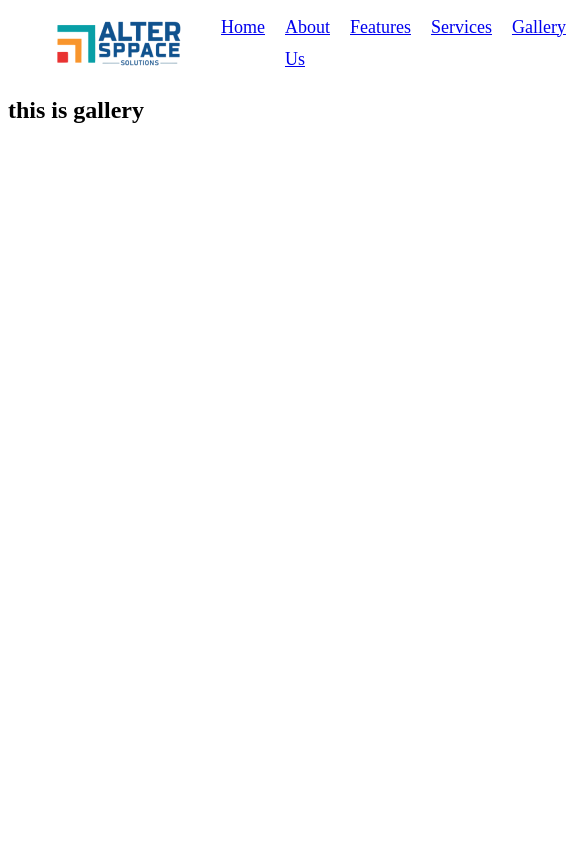
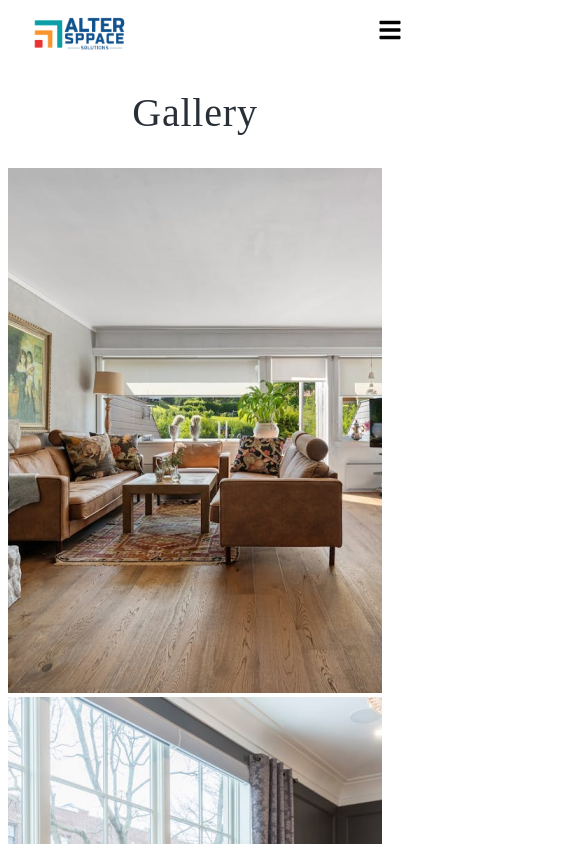
Before and after one commit to Arindam2002/Alter_Sppace, a Next.js app: page /gallery in a window 390 px wide. Shown: the top 844 px of the page, 566 px wide, since content can reach past the window. Built offline with nearby package versions, Linux system fonts and the light colour scheme.

Commit message:
made navbar responsive and made gallery

```diff
--- /dev/null
+++ b/src/app/gallery/gallery.scss
@@ -0,0 +1,30 @@
+.gallery {
+  h2 {
+    color: var(--font-dark, #292f36);
+    font-family: 'DM Serif Display';
+    font-size: 40px;
+    font-weight: 400;
+    line-height: 125%;
+    letter-spacing: 0.8px;
+    text-align: center;
+    margin: 30px 0;
+  }
+
+  .gallery-box {
+    display: flex;
+    justify-content: center;
+    flex-wrap: wrap;
+
+    .gallery-box-img {
+      overflow: hidden;
+
+      img {
+        transition: all 0.3s;
+        &:hover {
+          transform: scale(1.1);
+          filter: brightness(1);
+        }
+      }
+    }
+  }
+}
--- a/src/app/gallery/page.jsx
+++ b/src/app/gallery/page.jsx
@@ -1,13 +1,37 @@
+/* eslint-disable @next/next/no-img-element */
 import React from 'react';
 import Navbar from '@/components/Navbar/Navbar';
-import Link from 'next/link';
+import './gallery.scss';
+
+import services1 from '/public/assets/services1.png';
+import services2 from '/public/assets/services2.png';
 
 const Gallery = () => {
   return (
-    <div>
+    <div className="gallery">
       <Navbar />
 
-      <h2>this is gallery </h2>
+      <h2>Gallery</h2>
+      <div className="gallery-box">
+        <div className="gallery-box-img">
+          <img src={services1.src} alt="" />
+        </div>
+        <div className="gallery-box-img">
+          <img src={services2.src} alt="" />
+        </div>
+        <div className="gallery-box-img">
+          <img src={services1.src} alt="" />
+        </div>
+        <div className="gallery-box-img">
+          <img src={services2.src} alt="" />
+        </div>
+        <div className="gallery-box-img">
+          <img src={services1.src} alt="" />
+        </div>
+        <div className="gallery-box-img">
+          <img src={services2.src} alt="" />
+        </div>
+      </div>
     </div>
   );
 };
--- a/src/components/Navbar/Navbar.jsx
+++ b/src/components/Navbar/Navbar.jsx
@@ -1,15 +1,24 @@
 /* eslint-disable @next/next/no-img-element */
-import React from 'react';
+'use client';
+
+import React, { useState } from 'react';
 import Link from 'next/link';
+import { FaBars, FaTimes } from 'react-icons/fa';
 import logo from '/public/assets/logo.png';
 import './Navbar.scss';
 
 const Navbar = () => {
+  const [isOpen, setIsOpen] = useState(false);
+
+  const toggleMenu = () => {
+    setIsOpen(!isOpen);
+  };
+
   return (
     <div className="navbar">
       <img src={logo.src} alt="Logo" className="navbar-logo" />
 
-      <div className="navbar-items">
+      <div className={`navbar-items ${isOpen ? 'open' : ''}`}>
         <Link href="/" passHref>
           Home
         </Link>
@@ -26,6 +35,10 @@ const Navbar = () => {
           Gallery
         </Link>
       </div>
+
+      <div className="hamburger" onClick={toggleMenu}>
+        {isOpen ? <FaTimes /> : <FaBars />}
+      </div>
     </div>
   );
 };
--- a/src/components/Navbar/Navbar.scss
+++ b/src/components/Navbar/Navbar.scss
@@ -4,15 +4,46 @@
   justify-content: space-between;
   width: 100%;
   gap: 30px;
-  padding: 0 40px;
+  padding: 0 20px;
+
+  .navbar-logo {
+    max-height: 50px;
+  }
 
   .navbar-items {
     display: flex;
     gap: 20px;
-
     font-family: 'Jost';
     font-size: 18px;
     font-weight: 400;
     line-height: 32px;
+
+    @media (max-width: 700px) {
+      position: absolute;
+      width: 250px;
+      top: 60px;
+      box-shadow: 0px 4px 24px 0px rgba(0, 0, 0, 0.2);
+      right: 20px;
+      background-color: white;
+      flex-direction: column;
+      align-items: center;
+      gap: 15px;
+      padding: 20px 0;
+      display: none;
+
+      &.open {
+        display: flex;
+      }
+    }
+  }
+
+  .hamburger {
+    display: none;
+    font-size: 24px;
+    cursor: pointer;
+
+    @media (max-width: 700px) {
+      display: block;
+    }
   }
 }
```
